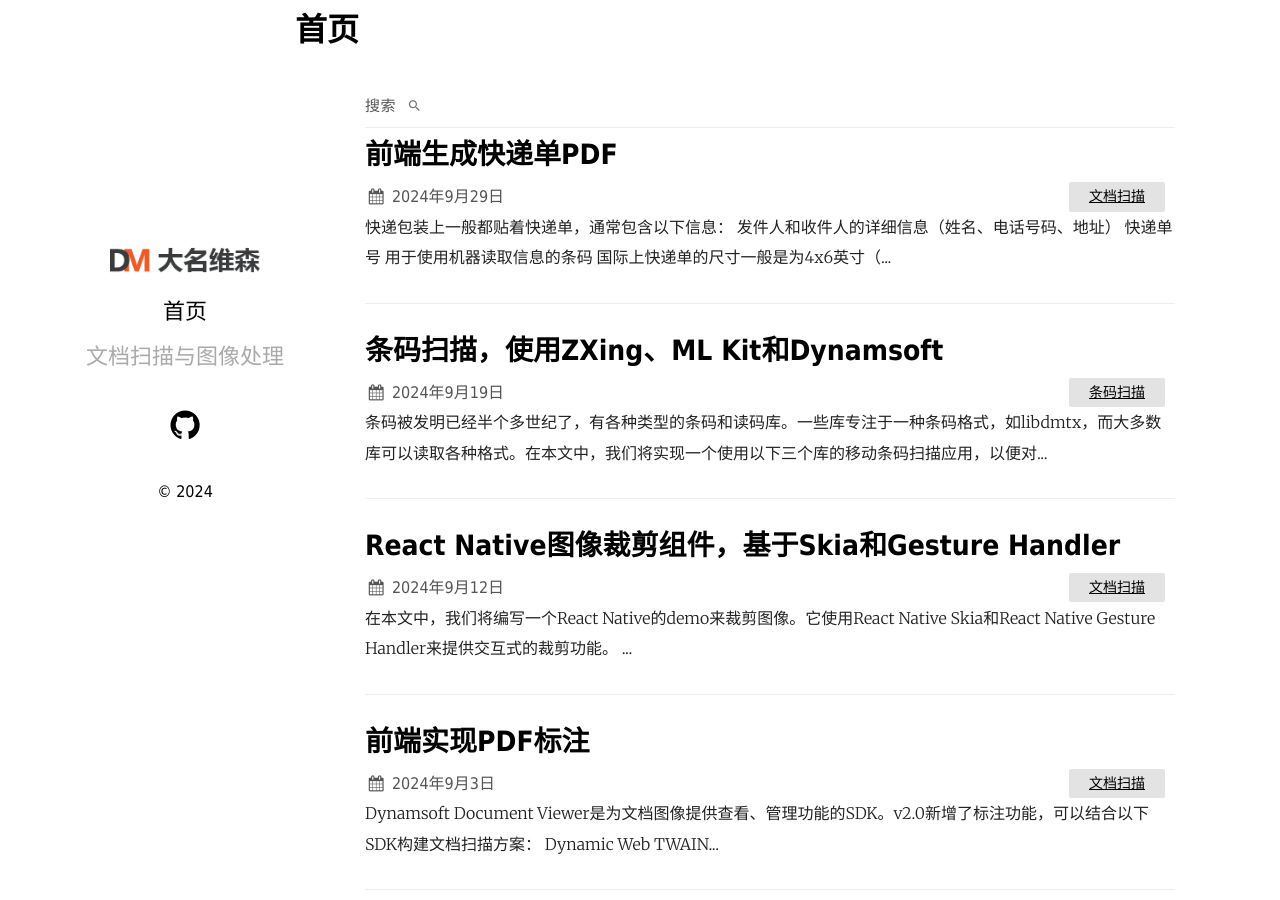
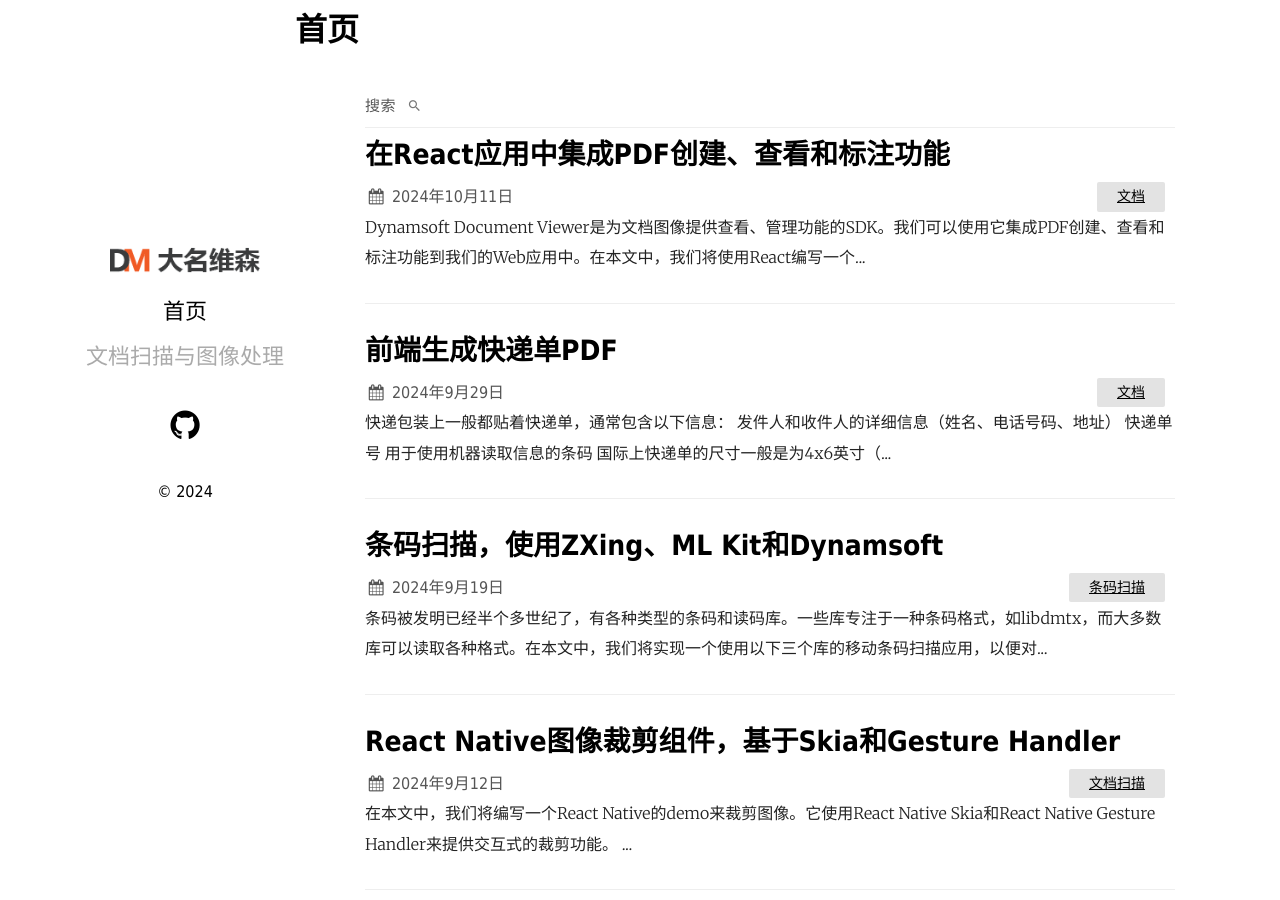
Before and after one commit to damingsoft/damingsoft.github.io, a Jekyll site: the page built from index.html, in a window 1280 px wide and 900 px high. Built offline with Jekyll 4.4.1, drawn with Linux system fonts in a browser that asks for light colours; the list of posts is cut into pages by our own code; some of the changed text lies outside the part shown.

Commit message:
new post

````diff
--- a/_posts/2024-09-29-online-shipping-label-generator.md
+++ b/_posts/2024-09-29-online-shipping-label-generator.md
@@ -2,7 +2,7 @@
 layout: post
 title: "前端生成快递单PDF"
 date: 2024-09-29 10:10:53 +0800
-categories: 文档扫描
+categories: 文档
 tags:
 description: 本文介绍了如何使用JavaScript创建一个在线快递单PDF生成器。可以直接在浏览器上生成PDF文件进行打印。
 ---
--- /dev/null
+++ b/_posts/2024-10-11-pdf-creating-viewing-and-annotating-in-react.md
@@ -0,0 +1,125 @@
+---
+layout: post
+title: "在React应用中集成PDF创建、查看和标注功能"
+date: 2024-10-11 10:08:53 +0800
+categories: 文档
+tags:
+description: 本文介绍了如何使用Dynamsoft Document Viewer将PDF创建、查看和标注集成到React应用中。
+---
+
+[Dynamsoft Document Viewer](https://www.dynamsoft.com/document-viewer/docs/introduction/index.html)是为文档图像提供查看、管理功能的SDK。我们可以使用它集成PDF创建、查看和标注功能到我们的Web应用中。在本文中，我们将使用React编写一个demo。
+
+## 新建项目
+
+使用Vite创建一个新的React + TypeScript项目：
+
+```bash
+npm create vite@latest pdf-app -- --template react-ts
+```
+
+## 安装Dynamsoft Document Viewer
+
+首先，通过npm安装Dynamsoft Document Viewer。
+
+
+```
+npm install dynamsoft-document-viewer
+```
+
+然后，我们需要将Dynamsoft Document Viewer的资源复制到public文件夹。
+
+1. 在以下路径创建一个文件夹：`public/assets/ddv-resources`。
+2. 安装`ncp`：`npm install ncp --save-dev`。
+3. 修改`package.json`，将资源从`node_modules`复制到public文件夹。
+
+   ```diff
+   - "dev": "vite",
+   - "build": "tsc -b && vite build",
+   + "dev": "ncp node_modules/dynamsoft-document-viewer/dist public/assets/ddv-resources && vite",
+   + "build": "ncp node_modules/dynamsoft-document-viewer/dist public/assets/ddv-resources && tsc -b && vite build",
+   ```
+
+## 初始化Dynamsoft Document Viewer
+
+重写`App.tsx`。挂载后，使用许可证初始化Dynamsoft Document Viewer。可以在此处申请[许可证](https://www.dynamsoft.com/customer/license/trialLicense/?product=dcv&package=cross-platform)。
+
+```tsx
+const initializing = useRef(false);
+const editViewer = useRef<EditViewer|undefined>();
+useEffect(()=>{
+  if (initializing.current == false) {
+    initializing.current = true;
+    initDDV();
+  }
+},[])
+
+const initDDV = async () => {
+  DDV.Core.license = "DLS2eyJoYW5kc2hha2VDb2RlIjoiMjAwMDAxLTE2NDk4Mjk3OTI2MzUiLCJvcmdhbml6YXRpb25JRCI6IjIwMDAwMSIsInNlc3Npb25QYXNzd29yZCI6IndTcGR6Vm05WDJrcEQ5YUoifQ=="; // Public trial license which is valid for 24 hours
+  DDV.Core.engineResourcePath = "assets/ddv-resources/engine";// Lead to a folder containing the distributed WASM files
+  await DDV.Core.loadWasm();
+  await DDV.Core.init();
+  // Configure image filter feature which is in edit viewer
+  DDV.setProcessingHandler("imageFilter", new DDV.ImageFilter());
+}
+```
+
+## 创建Edit Viewer
+
+1. 在JSX中使用以下内容：
+
+   ```tsx
+   return (
+     <div id="app">
+       <h2>Document Viewer Demo</h2>
+       <div id="container"></div>
+     </div>
+   )
+   ```
+
+   CSS：
+
+   ```css
+   #app {
+     display: flex;
+     align-items: center;
+     flex-direction: column;
+     width: 100%;
+   }
+
+   #container {
+     max-width: 80%;
+     width: 1280px;
+     height: 480px;
+   }
+   ```
+
+2. 初始化Edit Viewer的实例，并通过ID将其绑定到一个容器。
+
+   ```tsx
+   const config = DDV.getDefaultUiConfig("editViewer", {includeAnnotationSet: true}) as UiConfig;
+   // Create an edit viewer
+   editViewer.current = new DDV.EditViewer({
+     container: "container",
+     uiConfig: config,
+   });
+   ```
+
+3. 导入Dynamsoft Document Viewer的CSS。
+
+   ```tsx
+   import "dynamsoft-document-viewer/dist/ddv.css";
+   ```
+
+好的，我们已将Dynamsoft Document Viewer集成到了我们的React应用中。
+
+![React demo](/album/2024/10/document-viewer/react-demo.jpg)
+
+UI包含工具栏、缩略图查看器和一个主的页面内容查看器。我们可以点击工具栏上的按钮来加载新图像、编辑图像、添加 PDF标注并将文档保存为PDF文件。
+
+除了UI，我们还可以通过代码来操作文档。阅读[文档](https://www.dynamsoft.com/document-viewer/docs/features/index.html)了解更多信息。
+
+## 源代码
+
+查看demo的源代码并尝试使用：
+
+<https://github.com/tony-xlh/document-viewer-samples/tree/main/frameworks/react/pdf-app>
````
Also changed, not shown: album/2024/10/document-viewer/react-demo.jpg (added).
